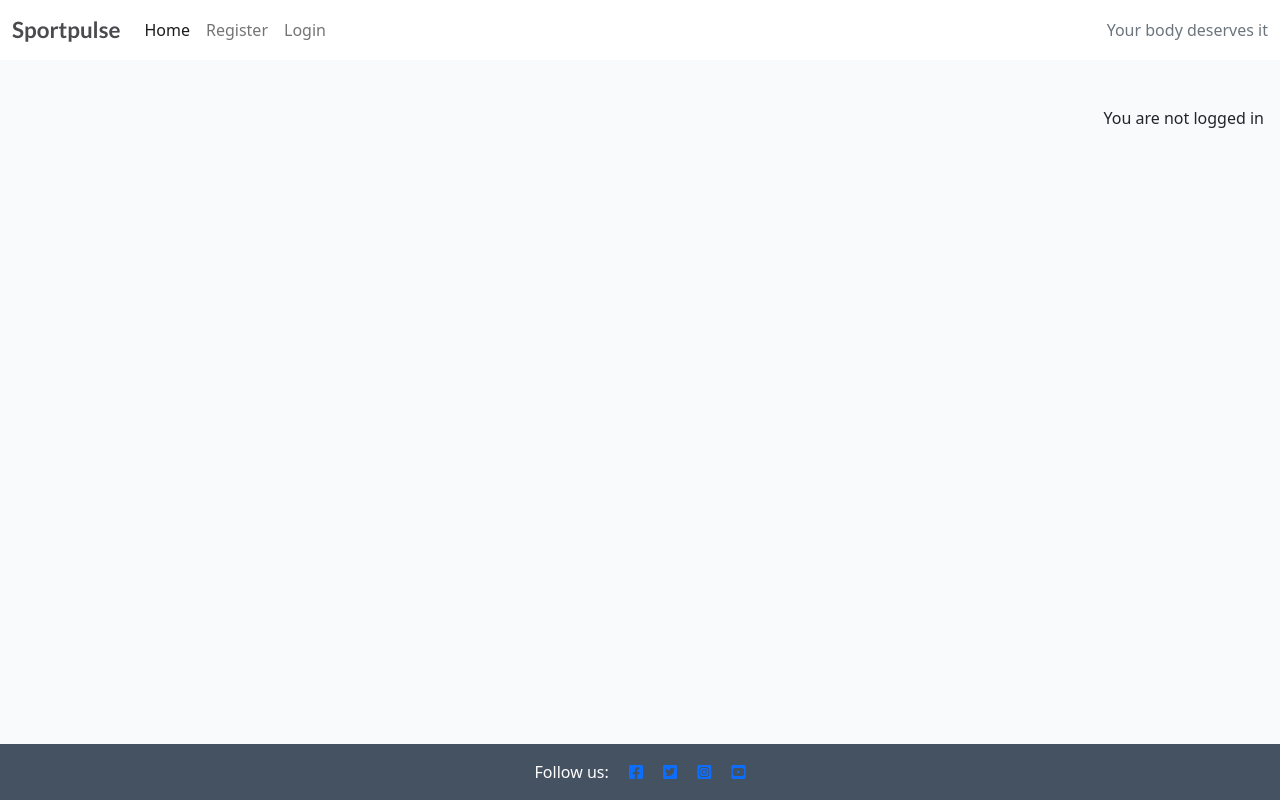
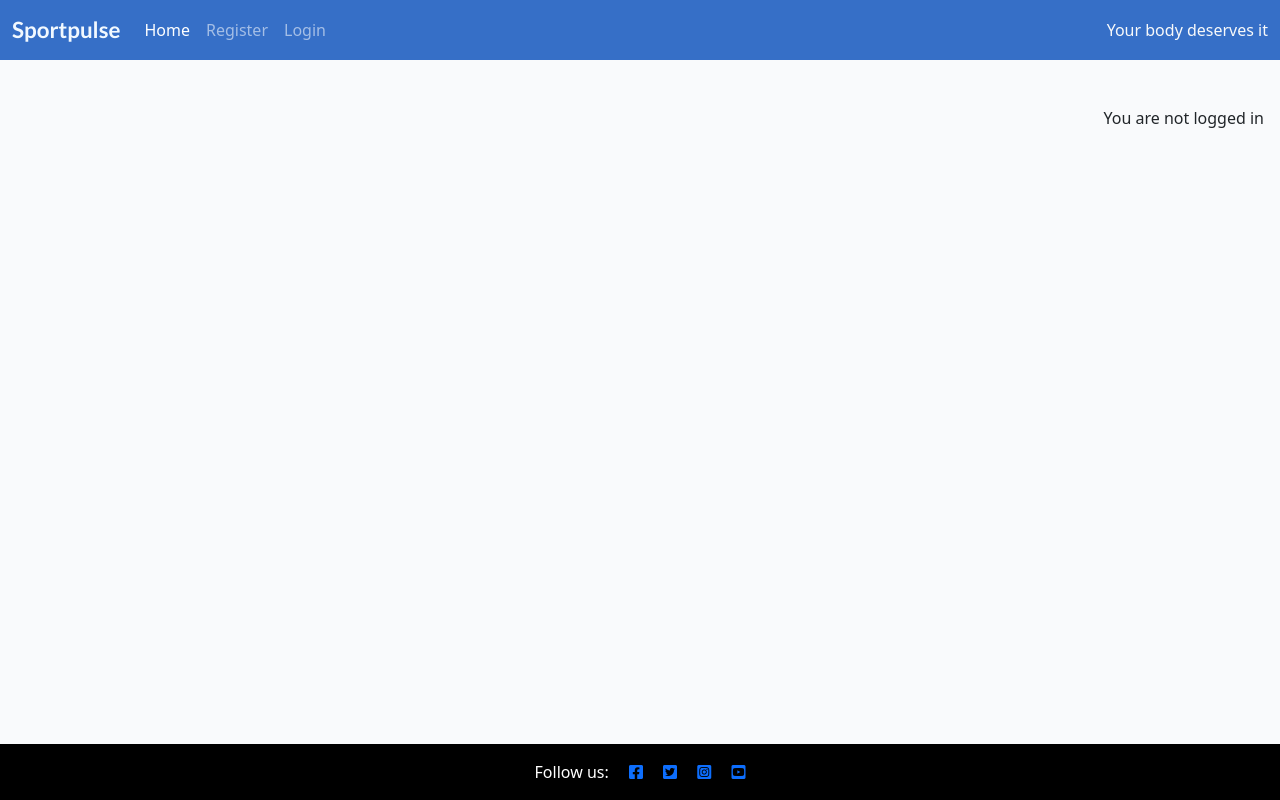
Before and after one commit to rasm1/SportPulse, a Django app: page / in a window 1280 px wide. Run offline with Django 4.2, Linux system fonts and the light colour scheme; data that the repository does not hold is empty.

Commit message:
customize css styling

```diff
--- a/static/css/style.css
+++ b/static/css/style.css
@@ -6,7 +6,7 @@ body {
     font-family: Lato, sans-serif;
     font-size: 1.4rem;
     font-weight: 700;
-    color: #4A4A4F;
+    color: #f2f9ff;
 }
 
 .red-o {
@@ -17,12 +17,19 @@ body {
     font-weight: 300;
 }
 
+.text-light{
+    color: #f2f9ff;
+}
+.navbar-dark{
+    background-color: #366fc7;
+}
+
 .light-bg {
     background-color: #fff;
 }
 
 .dark-bg {
-    background-color: #445261;
+    background-color: #000000;
 }
 
 .main-bg {
@@ -43,7 +50,7 @@ body {
     bottom: 5%;
     min-width: 30%;
     left: -2px;
-    background-color: #188181;
+    background-color: #5d5d5d;
 }
 
 .scale {
--- a/templates/base.html
+++ b/templates/base.html
@@ -31,7 +31,7 @@
 <body class="d-flex flex-column h-100 main-bg">
 
     <!-- Navigation -->
-    <nav class="navbar navbar-expand-lg navbar-light bg-white">
+    <nav class="navbar navbar-expand-lg navbar-dark">
         <div class="container-fluid">
             <a class="navbar-brand" href="{% url 'home' %}"><span class="brand">Sportpulse</span></a>
             <button class="navbar-toggler" type="button" data-bs-toggle="collapse" data-bs-target="#navbarText"
@@ -40,7 +40,7 @@
             </button>
             <div class="collapse navbar-collapse" id="navbarText">
                 <ul class="navbar-nav me-auto mb-2 mb-lg-0">
-                    <li class="nav-item">
+                    <li class="nav-item text-muted">
                         <a class="nav-link {% if request.path == home_url %}active{% endif %}" aria-current="page"
                             href="{%url 'home' %}">Home</a>
                     </li>
@@ -63,7 +63,7 @@
                     {% endif %}
 
                 </ul>
-                <span class="navbar-text text-muted">
+                <span class="navbar-text text-light">
                     Your body deserves it
                 </span>
             </div>
```
Also changed, not shown: 1 other file.
